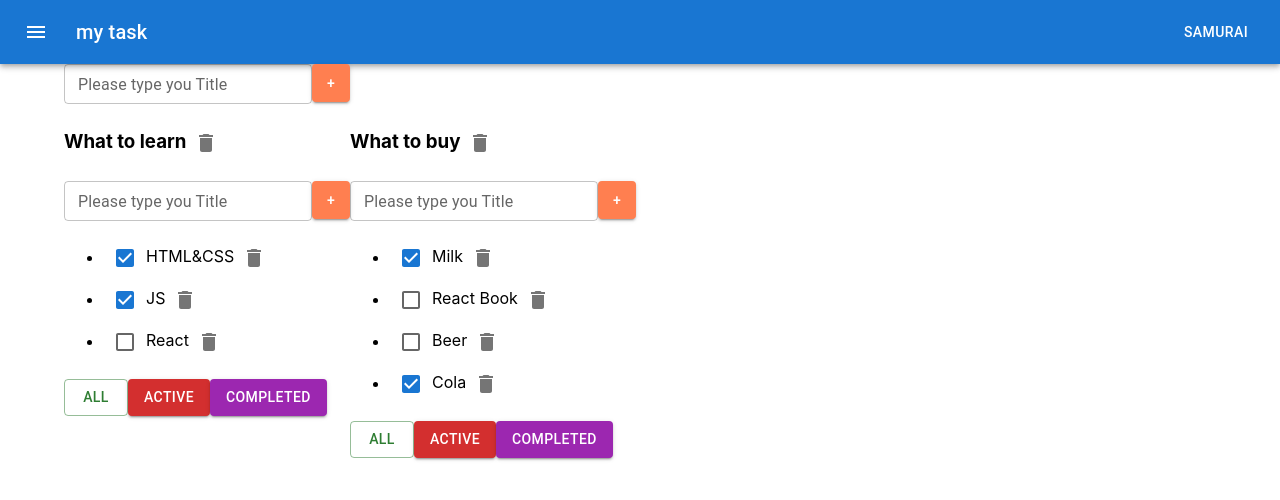
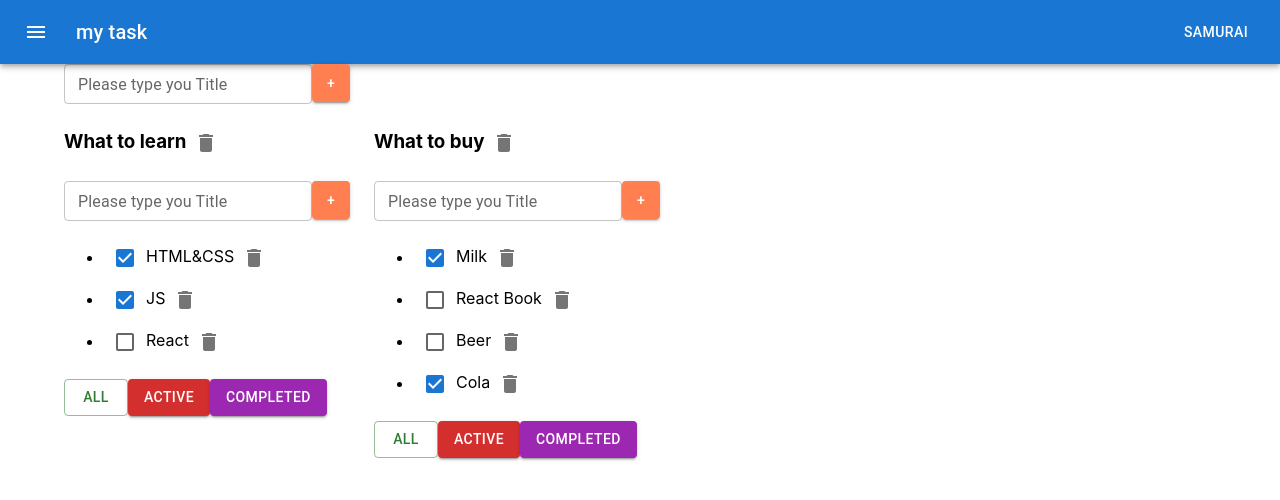
Before and after one commit to Kliapwnz/newTODOLIST, a React (Create React App) app: page / in a window 1280 px wide. Shown: the top 500 px of the page. Built offline with nearby package versions, Linux system fonts and the light colour scheme.

Commit message:
spacing={3}

```diff
--- a/src/App.tsx
+++ b/src/App.tsx
@@ -130,7 +130,7 @@ function App() {
                 <Grid container>
             <AddItemForm addItem={addTodolist}/>
                 </Grid>
-                <Grid container>
+                <Grid container spacing={3}>
             {
                 todolists.map(tl => {
                     let allTodolistTasks = tasks[tl.id];
@@ -143,7 +143,8 @@ function App() {
                         tasksForTodolist = allTodolistTasks.filter(t => t.isDone === true);
                     }
 
-                    return <Todolist
+                    return <Grid item>
+                    <Todolist
                         key={tl.id}
                         id={tl.id}
                         title={tl.title}
@@ -157,6 +158,7 @@ function App() {
                         changeTaskTitle={changeTaskTitle}
                         changeTodolistTitle={changeTodolistTitle}
                     />
+                    </Grid>
                 })
             }
                 </Grid>
```
